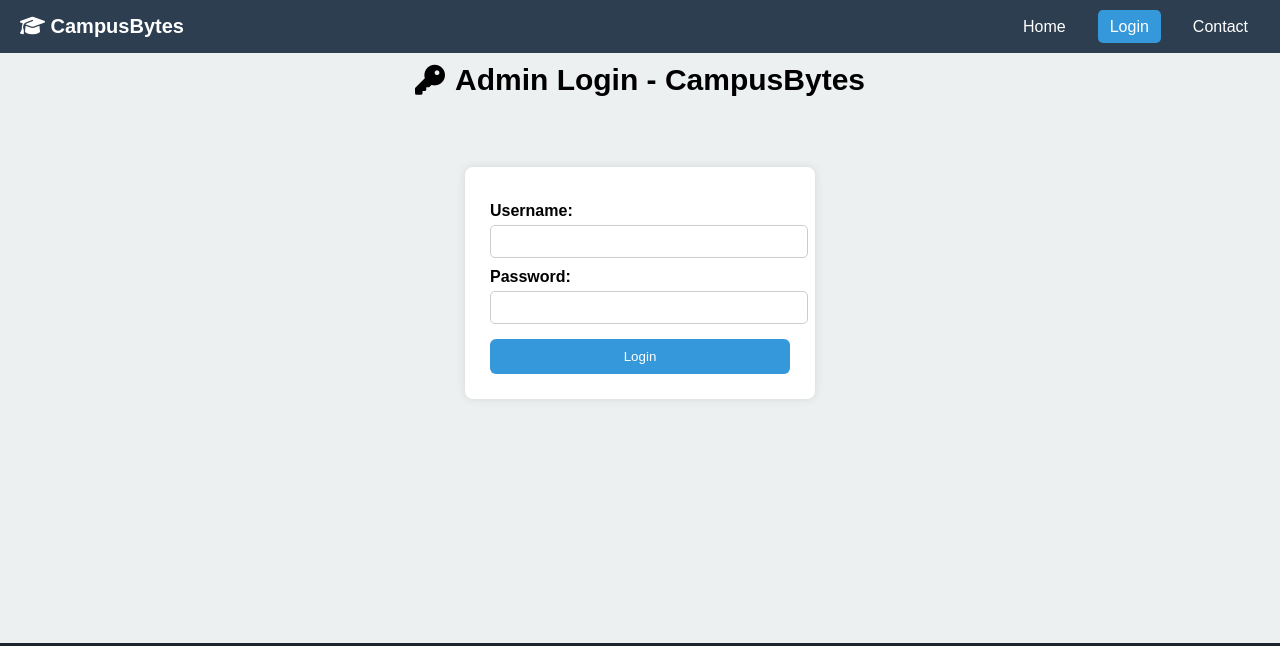
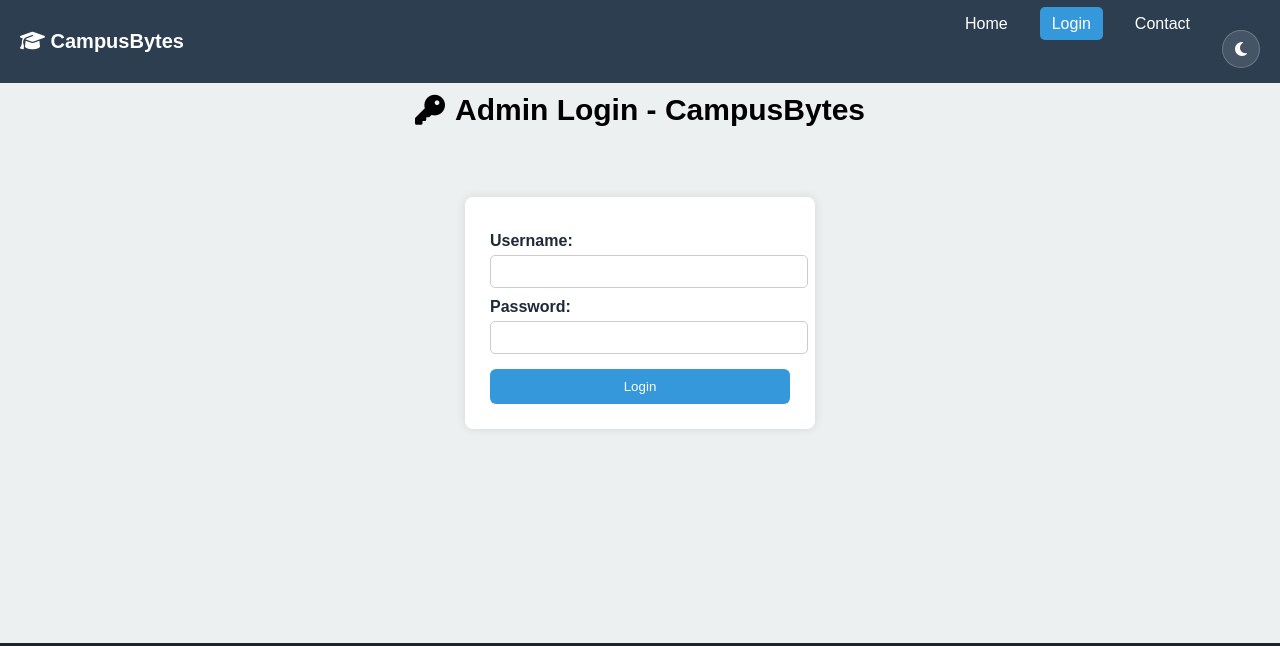
Before and after one commit to code-with-akki010/College_pyq_website, a website: page login.html in a window 1280 px wide. Shown: the top 646 px of the page. Drawn offline with Linux system fonts and the light colour scheme.

Commit message:
Enhance login page with theme toggle feature
Added a theme toggle button and linked theme.css.

```diff
--- a/login.html
+++ b/login.html
@@ -9,16 +9,25 @@
         integrity="sha512-Evv84Mr4kqVGRNSgIGL/F/aIDqQb7xQ2vcrdIwxfjThSH8CSR7PBEakCr51Ck+w+/U6swU2Im1vVX0SVk9ABhg=="
         crossorigin="anonymous" referrerpolicy="no-referrer" />
     <link rel="stylesheet" href="login.css">
+    <link rel="stylesheet" href="theme.css">
 </head>
 
 <body>
     <!--  Navbar -->
     <nav class="navbar">
         <div class="logo"><i class="fa-solid fa-graduation-cap"></i> CampusBytes</div>
-        <ul class="nav-links">
+        <button class="nav-toggle" type="button" aria-label="Open navigation" aria-expanded="false" aria-controls="primary-nav">
+            <i class="fa-solid fa-bars"></i>
+        </button>
+        <ul class="nav-links" id="primary-nav">
             <li><a href="index.html">Home</a></li>
             <li><a href="login.html" class="active">Login</a></li>
             <li><a href="index.html#contact">Contact</a></li>
+            <li>
+                <button class="theme-toggle" type="button" aria-label="Switch theme" title="Switch theme">
+                    <i class="fa-solid fa-moon"></i>
+                </button>
+            </li>
         </ul>
     </nav>
     <header>
@@ -47,6 +56,7 @@
         <p><i class="fa-solid fa-lock"></i> Secure Access Only</p>
         <p>© 2026 <span class="brand">CampusBytes</span></p>
     </footer>
+    <script src="theme.js"></script>
     <script src="login.js"></script>
 </body>
 
```
